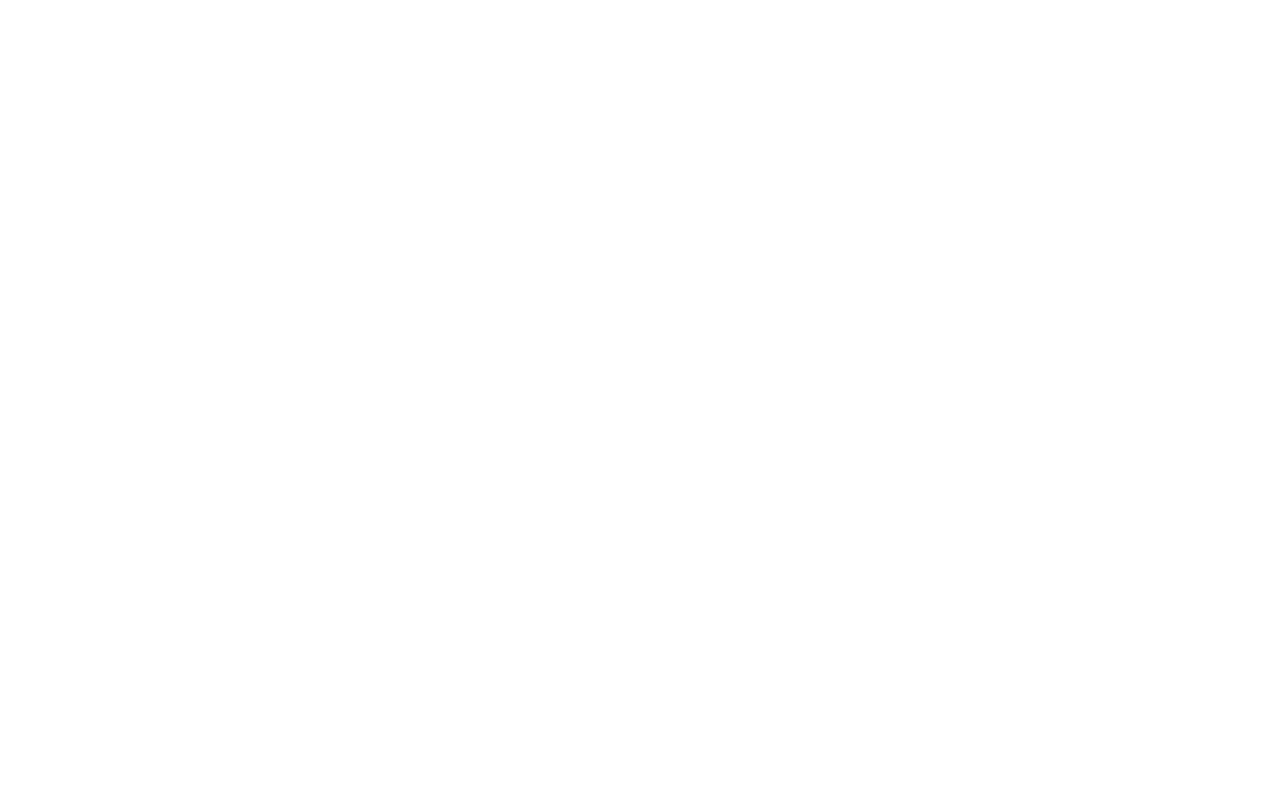
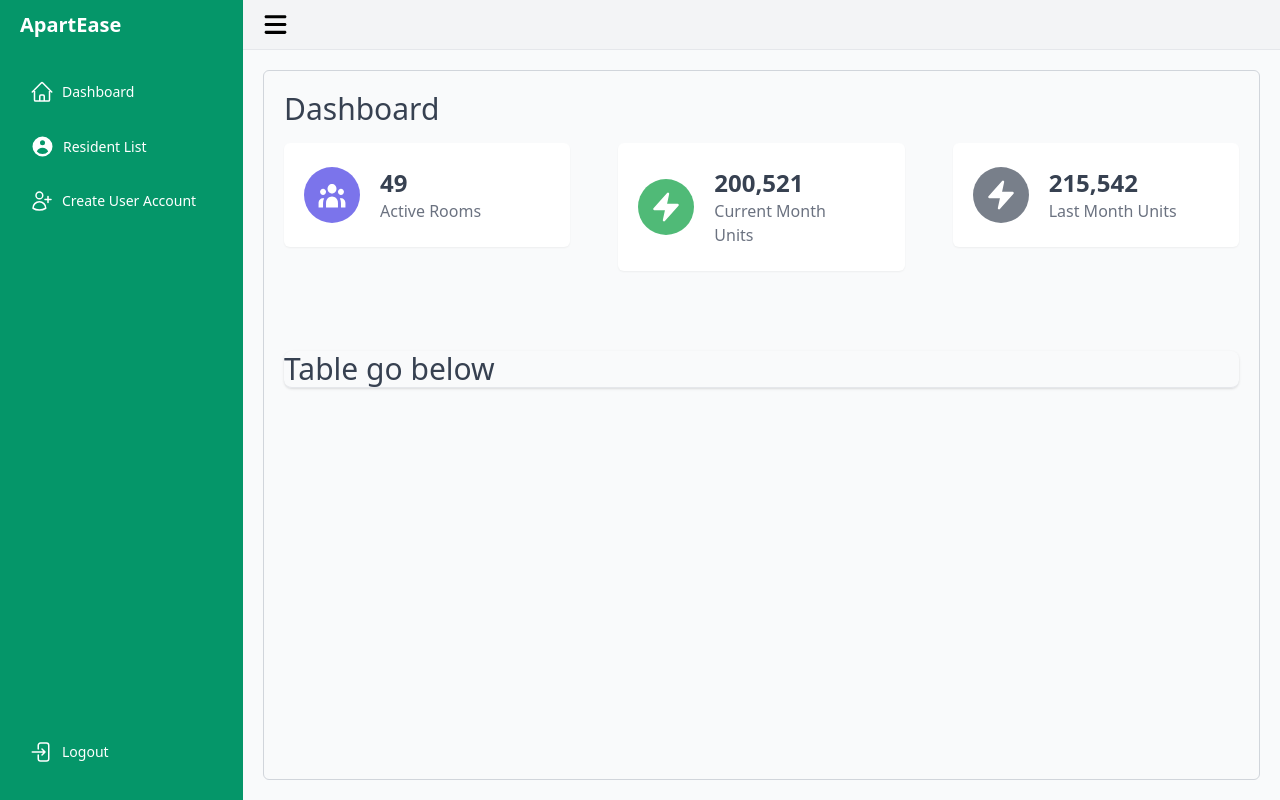
Before and after one commit to sawehkalanephaung/ApartEase-Frontend, a Vue app: page /dashboard in a window 1280 px wide. Before the commit this address had no page. Built offline with nearby package versions, Linux system fonts and the light colour scheme.

Commit message:
add dashboard

```diff
--- a/src/components/SideNav.vue
+++ b/src/components/SideNav.vue
@@ -15,14 +15,13 @@
           <div class=" flex flex-col justify-between space-y-[10px]">
 
               <!-- Add router-link for Home -->
-            <router-link to="/sidenav/home" class="inline-flex relative items-center py-[10px] px-[10px] w-full text-sm font-medium rounded-md border-gray-200 hover:bg-gray-200 hover:text-gray-800  transition duration-400 ease-in-out">
+            <router-link to="/dashboard" class="inline-flex relative items-center py-[10px] px-[10px] w-full text-sm font-medium rounded-md border-gray-200 hover:bg-gray-200 hover:text-gray-800  transition duration-400 ease-in-out">
               <svg xmlns="http://www.w3.org/2000/svg" fill="none" viewBox="0 0 24 24" stroke-width="1.5" stroke="currentColor" class="w-6 h-6 mr-2">
                 <path stroke-linecap="round" stroke-linejoin="round" d="m2.25 12 8.954-8.955c.44-.439 1.152-.439 1.591 0L21.75 12M4.5 9.75v10.125c0 .621.504 1.125 1.125 1.125H9.75v-4.875c0-.621.504-1.125 1.125-1.125h2.25c.621 0 1.125.504 1.125 1.125V21h4.125c.621 0 1.125-.504 1.125-1.125V9.75M8.25 21h8.25" />
               </svg>
 
-              Home
+              Dashboard
             </router-link>
-
             <router-link to="/ResidentList" class="inline-flex relative items-center py-[10px] px-[10px] w-full text-sm font-medium rounded-md border-gray-200 hover:bg-gray-200 hover:text-gray-800  transition duration-400 ease-in-out">
               <svg aria-hidden="true" class="mr-2 w-[25px] h-[25px] fill-current mr-2" fill="currentColor" viewBox="0 0 20 20" xmlns="http://www.w3.org/2000/svg">
                 <path fill-rule="evenodd" d="M18 10a8 8 0 11-16 0 8 8 0 0116 0zm-6-3a2 2 0 11-4 0 2 2 0 014 0zm-2 4a5 5 0 00-4.546 2.916A5.986 5.986 0 0010 16a5.986 5.986 0 004.546-2.084A5 5 0 0010 11z" clip-rule="evenodd"></path>
--- a/src/components/UserLogin.vue
+++ b/src/components/UserLogin.vue
@@ -64,7 +64,7 @@
         // Set the user in Vuex store
         this.$store.commit('setUser', user);
         // Redirect to SideNav after successful login
-        this.$router.push('/sidenav');
+        this.$router.push('/dashboard');
       } catch (error) {
         // Log the error for debugging
         console.error('Login error:', error);
--- a/src/router/index.js
+++ b/src/router/index.js
@@ -2,7 +2,7 @@
 import LoginView from '../views/LoginView.vue'
 import SignupForm from '@/components/SignupForm.vue'
 import SideNav from '../views/SideNavView.vue'
-import HomeView from '../views/HomeView.vue'
+import Dashboard from '@/views/Dashboard.vue'
 
 
 
@@ -31,9 +31,9 @@
       component: SideNav,
       children:[
         {
-          path: '/home',
-          name: 'home',
-          component:HomeView,
+          path: '/dashboard',
+          name: 'Dashboard',
+          component:Dashboard,
         }
       ]
 
--- a/src/views/Dashboard.vue
+++ b/src/views/Dashboard.vue
@@ -1,25 +1,113 @@
+<template>
+  <div>
+    <h3 class="text-3xl font-medium text-gray-700">
+      Dashboard
+    </h3>
 
-<template>
- <div class="home">
-  <div class="dashboard-container">
-    <div class="dashboard-text">name: {{ name }}</div>
-  </div>
+    <div class="mt-4">
+      <div class="flex flex-wrap -mx-6">
+        <div class="w-full px-6 sm:w-1/2 xl:w-1/3">
+          <div
+            class="flex items-center px-5 py-6 bg-white rounded-md shadow-sm"
+          >
+            <div class="p-3 bg-indigo-600 bg-opacity-75 rounded-full">
+              <svg
+                class="w-8 h-8 text-white"
+                viewBox="0 0 28 30"
+                fill="none"
+                xmlns="http://www.w3.org/2000/svg"
+              >
+                <path
+                  d="M18.2 9.08889C18.2 11.5373 16.3196 13.5222 14 13.5222C11.6804 13.5222 9.79999 11.5373 9.79999 9.08889C9.79999 6.64043 11.6804 4.65556 14 4.65556C16.3196 4.65556 18.2 6.64043 18.2 9.08889Z"
+                  fill="currentColor"
+                />
+                <path
+                  d="M25.2 12.0444C25.2 13.6768 23.9464 15 22.4 15C20.8536 15 19.6 13.6768 19.6 12.0444C19.6 10.4121 20.8536 9.08889 22.4 9.08889C23.9464 9.08889 25.2 10.4121 25.2 12.0444Z"
+                  fill="currentColor"
+                />
+                <path
+                  d="M19.6 22.3889C19.6 19.1243 17.0927 16.4778 14 16.4778C10.9072 16.4778 8.39999 19.1243 8.39999 22.3889V26.8222H19.6V22.3889Z"
+                  fill="currentColor"
+                />
+                <path
+                  d="M8.39999 12.0444C8.39999 13.6768 7.14639 15 5.59999 15C4.05359 15 2.79999 13.6768 2.79999 12.0444C2.79999 10.4121 4.05359 9.08889 5.59999 9.08889C7.14639 9.08889 8.39999 10.4121 8.39999 12.0444Z"
+                  fill="currentColor"
+                />
+                <path
+                  d="M22.4 26.8222V22.3889C22.4 20.8312 22.0195 19.3671 21.351 18.0949C21.6863 18.0039 22.0378 17.9556 22.4 17.9556C24.7197 17.9556 26.6 19.9404 26.6 22.3889V26.8222H22.4Z"
+                  fill="currentColor"
+                />
+                <path
+                  d="M6.64896 18.0949C5.98058 19.3671 5.59999 20.8312 5.59999 22.3889V26.8222H1.39999V22.3889C1.39999 19.9404 3.2804 17.9556 5.59999 17.9556C5.96219 17.9556 6.31367 18.0039 6.64896 18.0949Z"
+                  fill="currentColor"
+                />
+              </svg>
+            </div>
+
+            <div class="mx-5">
+              <h4 class="text-2xl font-semibold text-gray-700">
+                <!-- data -->
+                49
+              </h4>
+              <div class="text-gray-500">
+                Active Rooms
+              </div>
+            </div>
+          </div>
+        </div>
+
+        <div class="w-full px-6 mt-6 sm:w-1/2 xl:w-1/3 sm:mt-0">
+          <div
+            class="flex items-center px-5 py-6 bg-white rounded-md shadow-sm"
+          >
+            <div class="p-3 bg-green-600 bg-opacity-75 rounded-full">
+              <svg xmlns="http://www.w3.org/2000/svg" viewBox="0 0 20 20" fill="currentColor" class="w-8 h-8 text-white">
+                <path d="M11.983 1.907a.75.75 0 0 0-1.292-.657l-8.5 9.5A.75.75 0 0 0 2.75 12h6.572l-1.305 6.093a.75.75 0 0 0 1.292.657l8.5-9.5A.75.75 0 0 0 17.25 8h-6.572l1.305-6.093Z" />
+              </svg>
+            </div>
+
+            <div class="mx-5">
+              <h4 class="text-2xl font-semibold text-gray-700">
+                200,521
+              </h4>
+              <div class="text-gray-500 ">
+                Current Month Units
+              </div>
+            </div>
+          </div>
+        </div>
+
+        <div class="w-full px-6 mt-6 sm:w-1/2 xl:w-1/3 xl:mt-0">
+          <div class="flex items-center px-5 py-6 bg-white rounded-md shadow-sm">
+            <div class="p-3 bg-gray-600 bg-opacity-75 rounded-full">
+              <svg xmlns="http://www.w3.org/2000/svg" viewBox="0 0 20 20" fill="currentColor" class="w-8 h-8 text-white">
+                <path d="M11.983 1.907a.75.75 0 0 0-1.292-.657l-8.5 9.5A.75.75 0 0 0 2.75 12h6.572l-1.305 6.093a.75.75 0 0 0 1.292.657l8.5-9.5A.75.75 0 0 0 17.25 8h-6.572l1.305-6.093Z" />
+              </svg>
+            </div>
+            <div class="mx-5">
+              <h4 class="text-2xl font-semibold text-gray-700">
+                215,542
+              </h4>
+              <div class="text-gray-500">
+                Last Month Units
+              </div>
+            </div>
+          </div>
+        </div>
+      </div>
+    </div>
+
+    <div class="mt-20" />
+
+    <div class="flex flex-col mt-8">
+      <div class="py-2 -my-2 overflow-x-auto sm:-mx-6 sm:px-6 lg:-mx-8 lg:px-8">
+        <table class="inline-block min-w-full overflow-hidden align-middle border-b border-gray-200 shadow sm:rounded-lg">
+          <h1 class="text-3xl font-medium text-gray-700">
+            Table go below
+          </h1>
+          <table class="min-w-full" />
+        </table>
+      </div>
+    </div>
   </div>
 </template>
-
-<script>
-import { mapGetters } from 'vuex'
-
-export default {
-  name: 'Dashboard',
-  computed: {
-    ...mapGetters([
-      'name'
-    ])
-  }
-}
-</script>
-
-<style scoped>
-
-</style>
--- a/src/views/HomeView.vue
+++ /dev/null
@@ -1,29 +0,0 @@
-<template>
-  <div class="home">
-      <p>This is the dashboard page.</p>
-      <p v-if="user">Welcome, {{ user.username }}!</p>
-      <p v-if="user">Your role: {{ user.role }}</p>
-  </div>
-
-</template>
-
-
-<script>
-import { mapGetters } from 'vuex';
-
-export default {
-  name: 'home',
-  computed: {
-    ...mapGetters(['getUser']),
-    user() {
-      return this.getUser;
-    }
-  },
-  created() {
-    if (!this.user) {
-      // Redirect to login page if user is not logged in
-      this.$router.push('/login');
-    }
-  }
-};
-</script>
```
